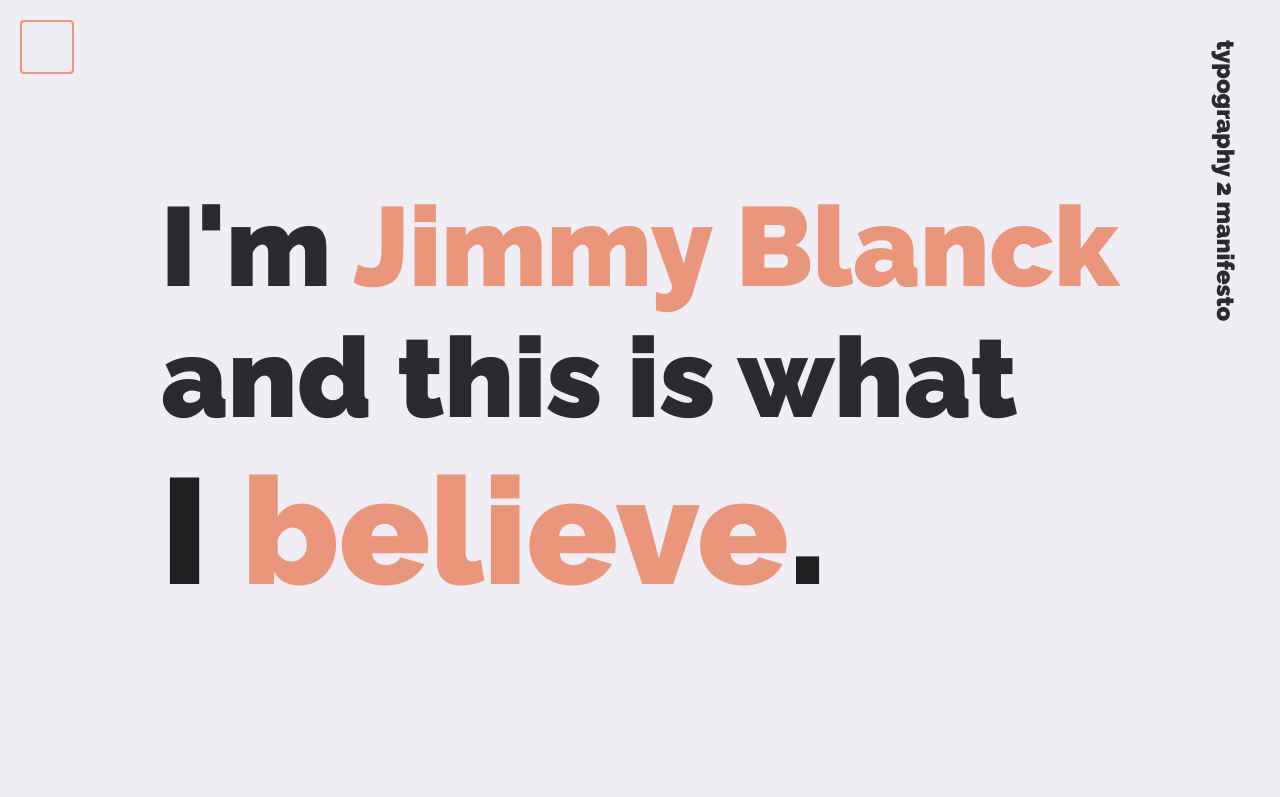
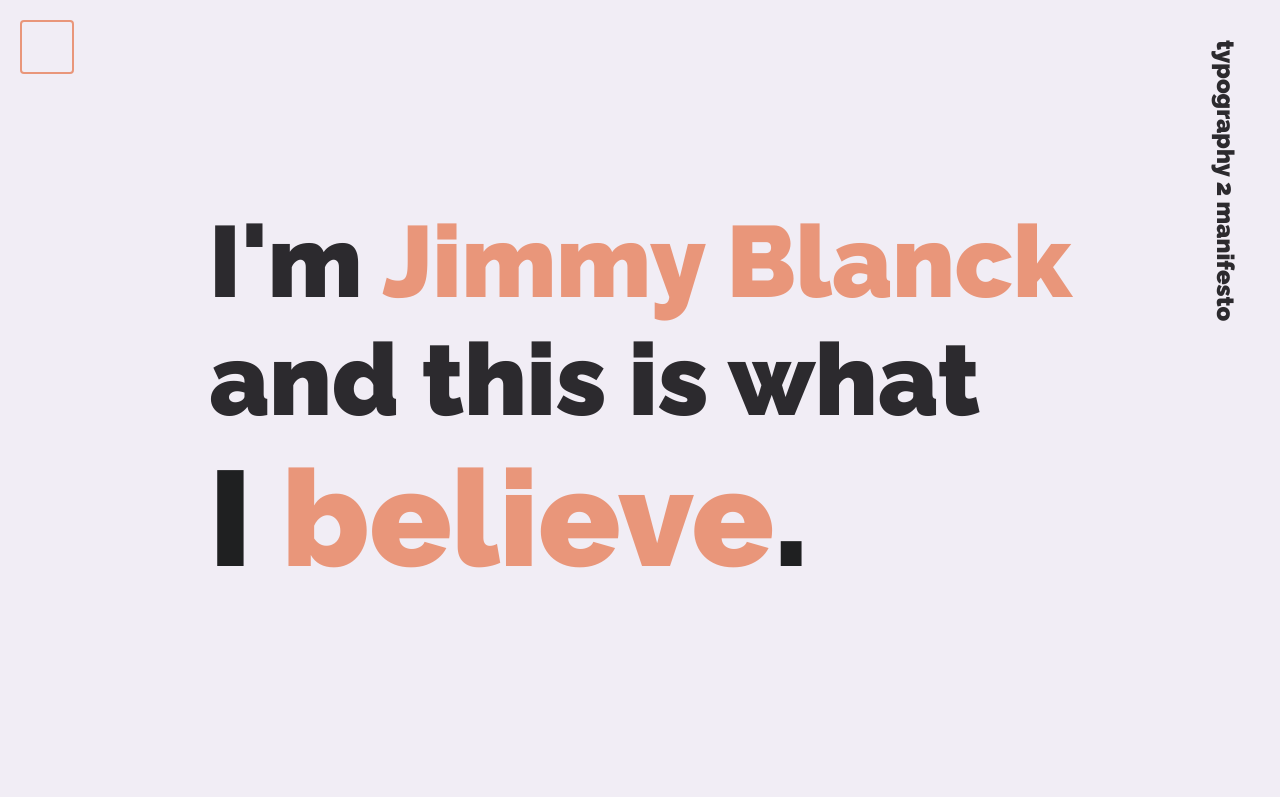
Before and after one commit to coconut-junior/manifesto-site, a plain HTML site: page index.html in a window 1280 px wide. Shown: the top 797 px of the page. Drawn offline with Linux system fonts and the light colour scheme; some icons are missing.

Commit message:
fixed some scaling issues

```diff
--- a/style.css
+++ b/style.css
@@ -268,7 +268,7 @@ a {
 
 @media (min-width: 1024px) {
 	h2 {
-		transform: scale(1);
+		transform: scale(0.9);
 	}
 	h1 {
 		transform: scale(1);
```
